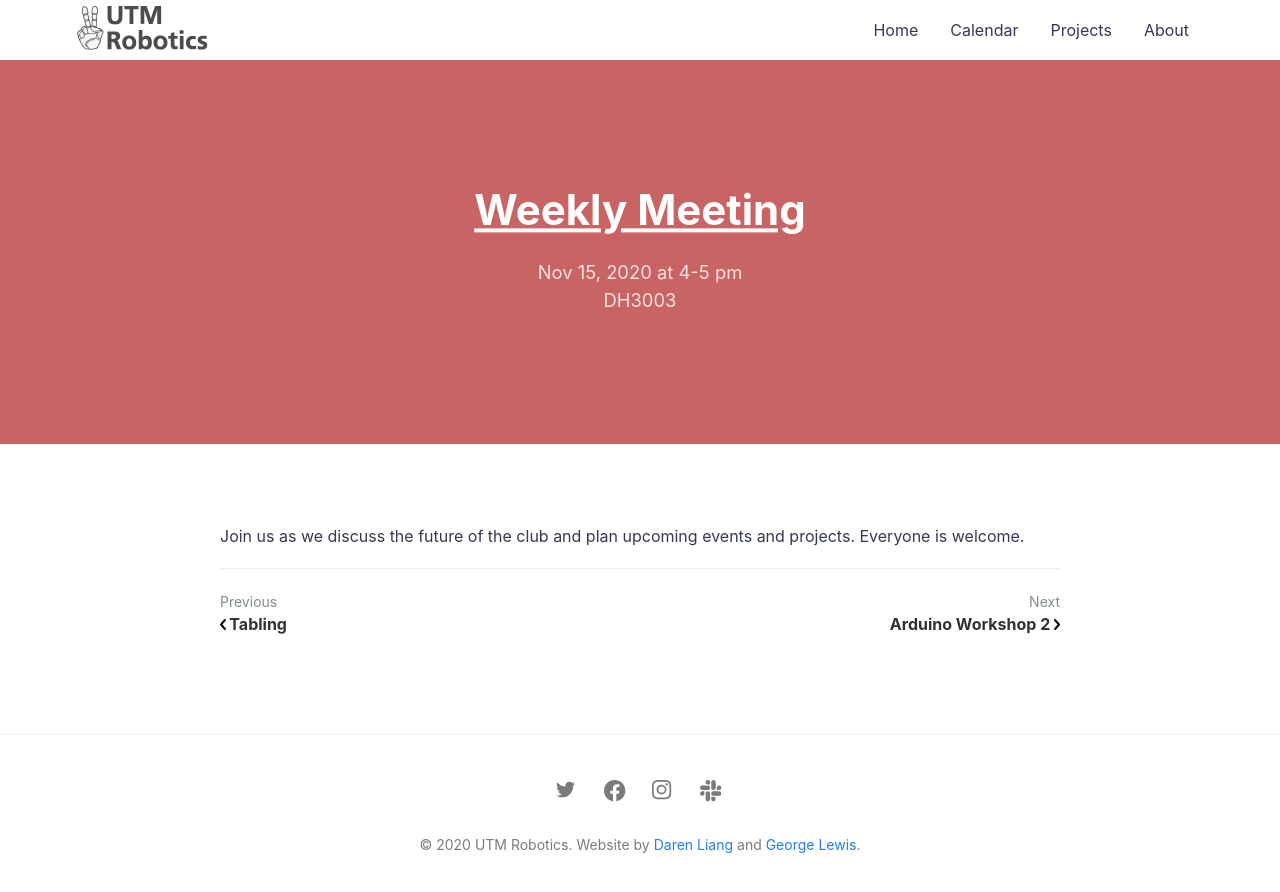
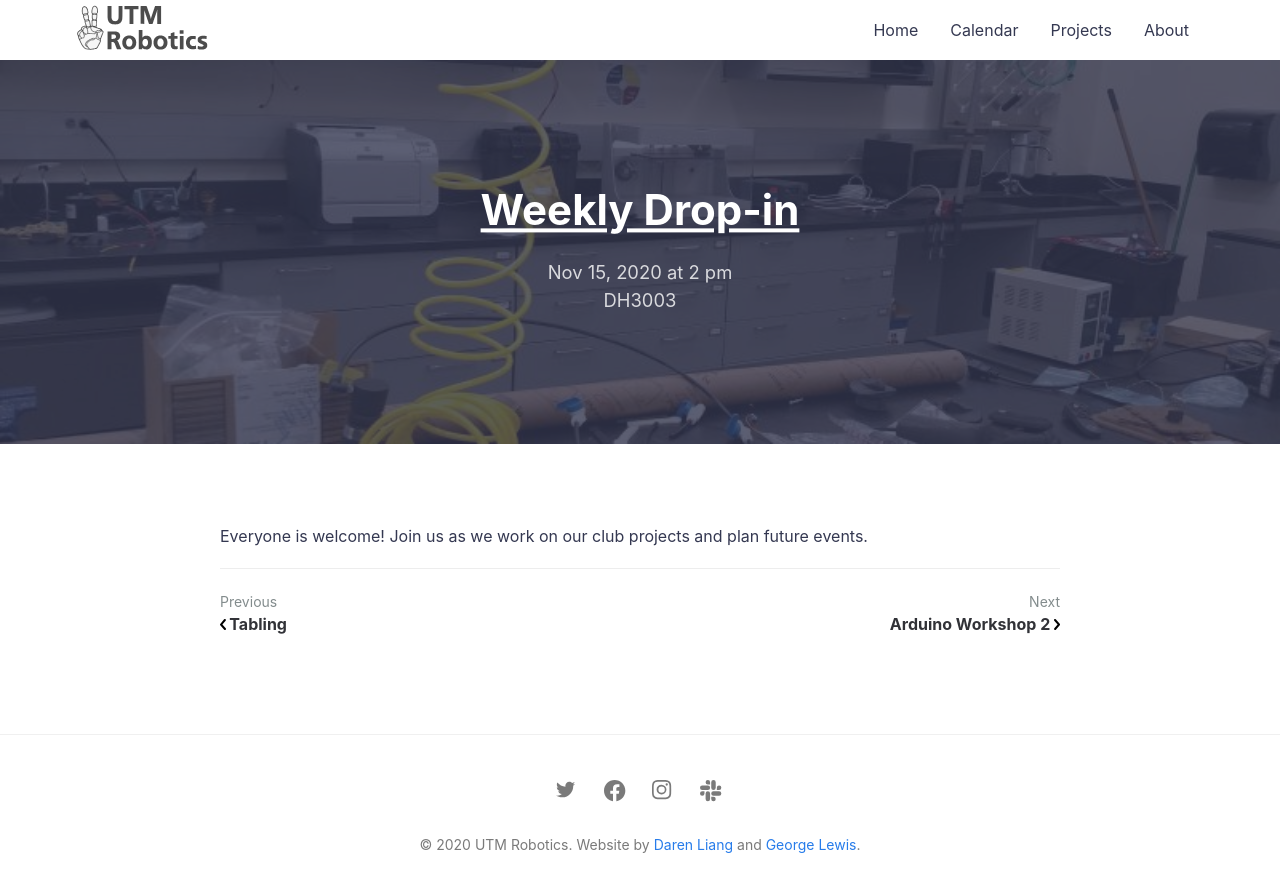
Before and after one commit to UTM-Robotics/utmrobotics.github.io-DEPRECATED-, a Jekyll site: the page built from _posts/2020-11-15-weekly-meeting.md, in a window 1280 px wide. Shown: the top 892 px of the page. Built offline with Jekyll 4.4.1, drawn with Linux system fonts in a browser that asks for light colours.

Commit message:
Update 2020-11-15-weekly-meeting.md

```diff
--- a/_posts/2020-11-15-weekly-meeting.md
+++ b/_posts/2020-11-15-weekly-meeting.md
@@ -1,11 +1,11 @@
 ---
 layout: post
-title: "Weekly Meeting"
-time: "4-5 pm"
+title: "Weekly Drop-in"
+time: "2 pm"
 location: DH3003
-featured-img:
+featured-img: drop-in
 categories:
 color: rgb(200, 100, 100)
 ---
 
-Join us as we discuss the future of the club and plan upcoming events and projects. Everyone is welcome.
+Everyone is welcome! Join us as we work on our club projects and plan future events.
```
